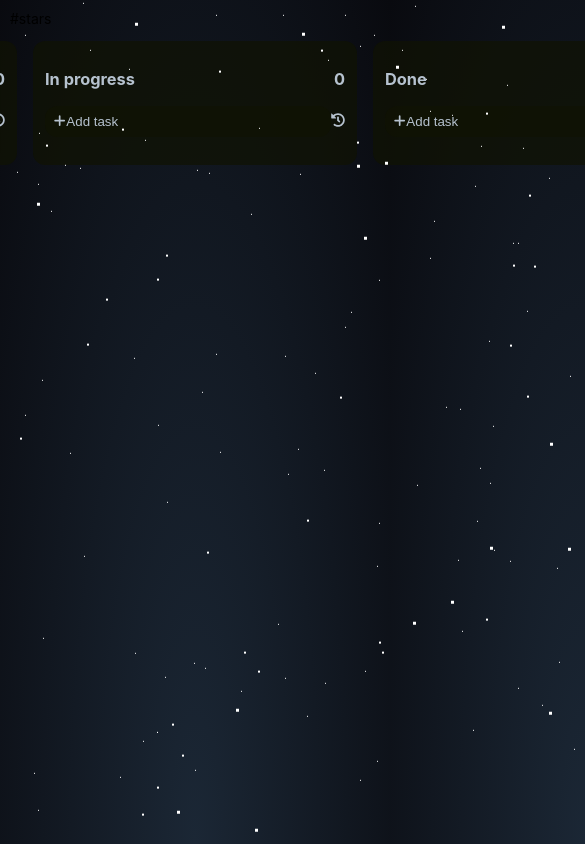
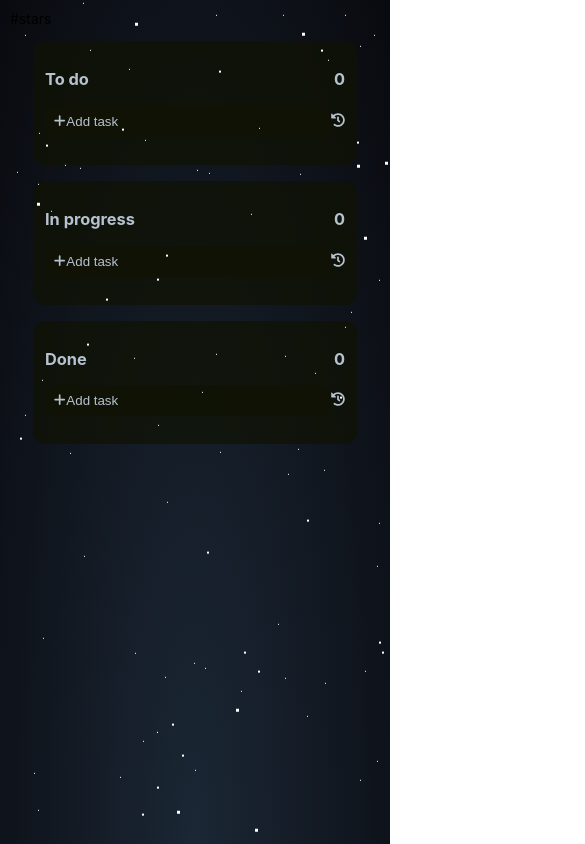
Before and after one commit to danielmunier/workflow, a React (Create React App) app: page / in a window 390 px wide. Shown: the top 844 px of the page, 585 px wide, since content can reach past the window. Built offline with nearby package versions, Linux system fonts and the light colour scheme.

Commit message:
test: responsive design

```diff
--- a/src/App.css
+++ b/src/App.css
@@ -7,3 +7,13 @@
   justify-content: center;
   max-width: 100%;
 }
+
+@media only screen and (max-width: 600px) {
+  .cards {
+    display: flex;
+    flex-direction: column;
+    align-items: center;
+
+  }
+
+}
```
